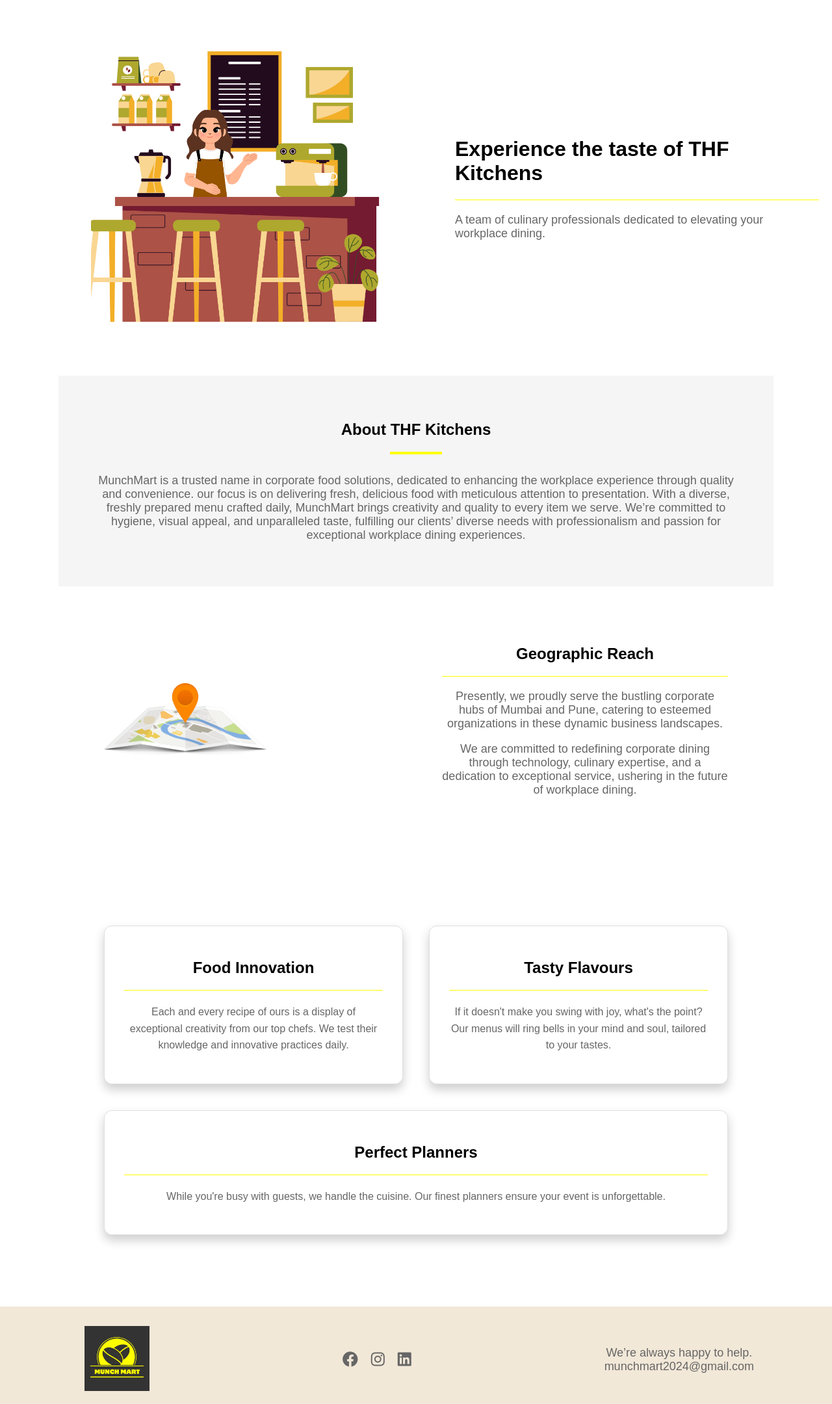
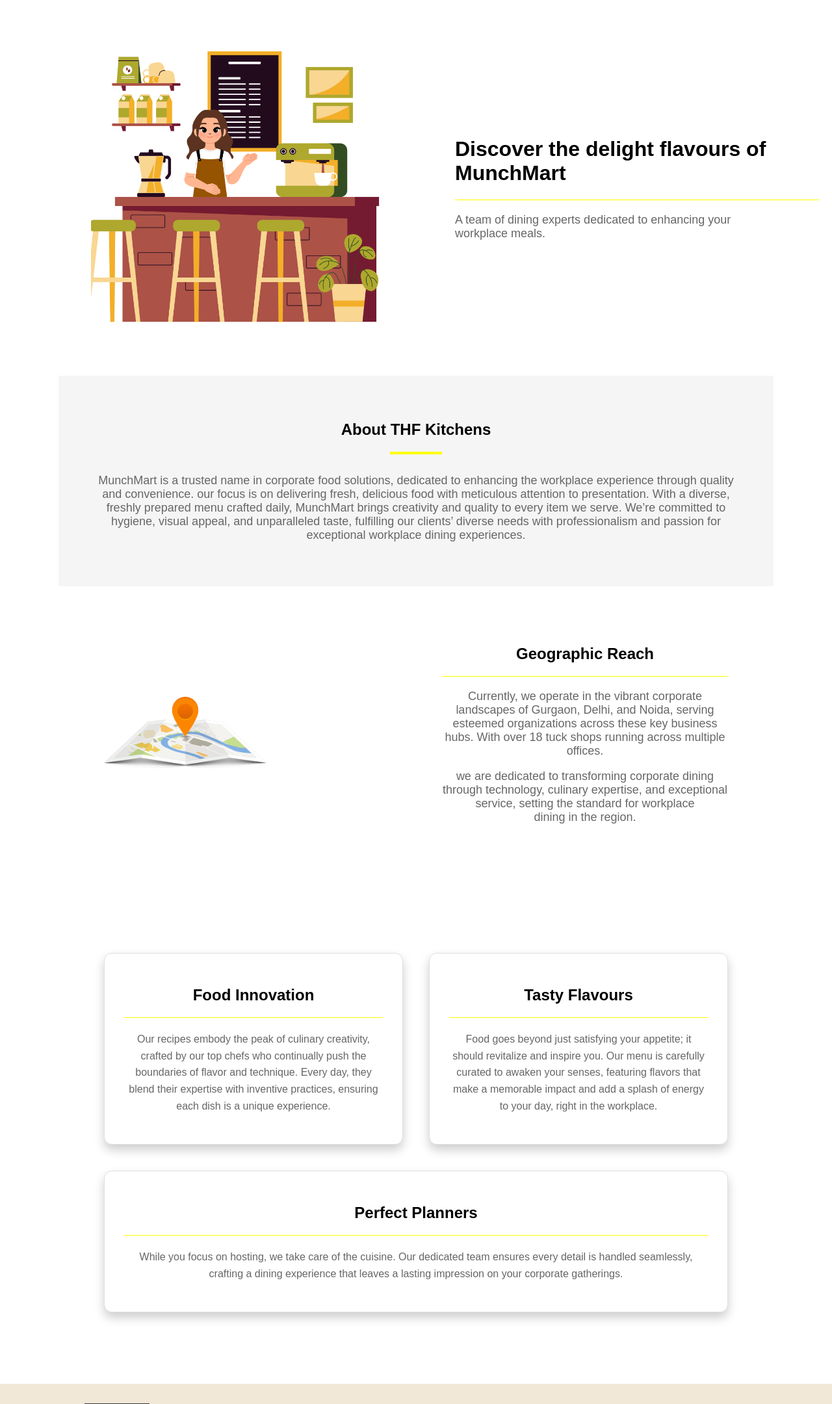
Before and after one commit to Shubham53Mishra/tuck-shops, a PHP site: page /about.php in a window 1280 px wide. Shown: the part 106-2266 px from the top of the page at 65% size. Run offline with PHP 8.4, Linux system fonts and the light colour scheme.

Commit message:
all most complet

```diff
--- a/about.php
+++ b/about.php
@@ -331,9 +331,9 @@
 
         </div>
         <div class="text-content">
-            <h1>Experience the taste of THF Kitchens</h1>
+            <h1>Discover the delight flavours of MunchMart </h1>
             <hr>
-            <p>A team of culinary professionals dedicated to elevating your workplace dining.</p>
+            <p>A team of dining experts dedicated to enhancing your workplace meals.</p>
         </div>
     </div>
 
@@ -354,8 +354,9 @@
         <div class="geo-text">
             <h2>Geographic Reach</h2>
             <hr>
-            <p>Presently, we proudly serve the bustling corporate hubs of Mumbai and Pune, catering to esteemed organizations in these dynamic business landscapes.</p>
-            <p>We are committed to redefining corporate dining through technology, culinary expertise, and a dedication to exceptional service, ushering in the future of workplace dining.</p>
+            <p>Currently, we operate in the vibrant corporate landscapes of Gurgaon, Delhi, and Noida, serving esteemed organizations across these key business hubs. With over 18 tuck shops running across multiple offices.
+             <p>we are dedicated to transforming corporate dining through technology, culinary expertise, and exceptional service, setting the standard for workplace dining in the region.</p>
+             </p>
         </div>
     </div>
 
@@ -367,17 +368,17 @@
             <div class="feature-box">
                 <h2>Food Innovation</h2>
                 <hr>
-                <p>Each and every recipe of ours is a display of exceptional creativity from our top chefs. We test their knowledge and innovative practices daily.</p>
+                <p>Our recipes embody the peak of culinary creativity, crafted by our top chefs who continually push the boundaries of flavor and technique. Every day, they blend their expertise with inventive practices, ensuring each dish is a unique experience.</p>
             </div>
             <div class="feature-box">
                 <h2>Tasty Flavours</h2>
                 <hr>
-                <p>If it doesn't make you swing with joy, what's the point? Our menus will ring bells in your mind and soul, tailored to your tastes.</p>
+                <p>Food goes beyond just satisfying your appetite; it should revitalize and inspire you. Our menu is carefully curated to awaken your senses, featuring flavors that make a memorable impact and add a splash of energy to your day, right in the workplace.</p>
             </div>
             <div class="feature-box">
                 <h2>Perfect Planners</h2>
                 <hr>
-                <p>While you're busy with guests, we handle the cuisine. Our finest planners ensure your event is unforgettable.</p>
+                <p>While you focus on hosting, we take care of the cuisine. Our dedicated team ensures every detail is handled seamlessly, crafting a dining experience that leaves a lasting impression on your corporate gatherings.</p>
             </div>
         </div>
     </div>
--- a/index.php
+++ b/index.php
@@ -79,7 +79,7 @@
         </div>
         <div class="text-section">
             <h2>Convenience And Customization</h2>
-            <p>Our tuck shops are tailored to meet the unique needs of schools, hospitals, corporates, and large residential premises. We offer highly customizable menus, allowing you to choose from a wide range of delicious and nutritious options. Additionally, our flexible pricing options are designed to accommodate various budgets, making it easier for you to provide top-quality food services to your community.</p>
+           <p>Our tuck shop is designed specifically for corporate needs, offering tailored solutions for your workplace. With customizable menus, you can select from a diverse array of delicious and nutritious options that suit your team's preferences. Our flexible pricing plans cater to different budgets, ensuring you can provide exceptional food services that meet the unique demands of your organization.</p>
         </div>
     </div>
 
```
